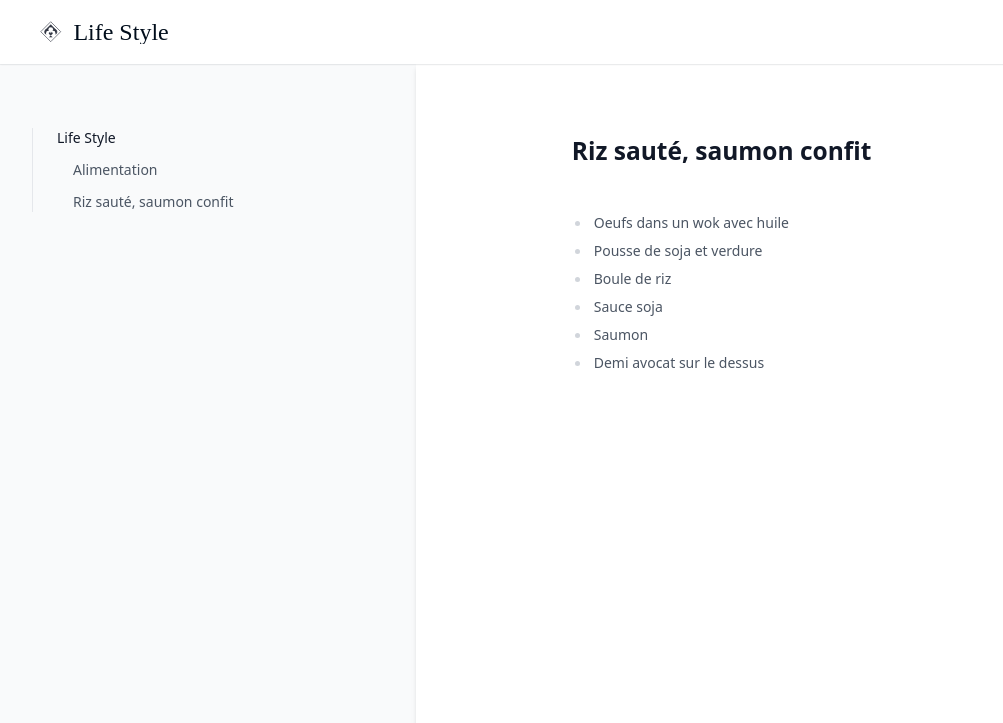
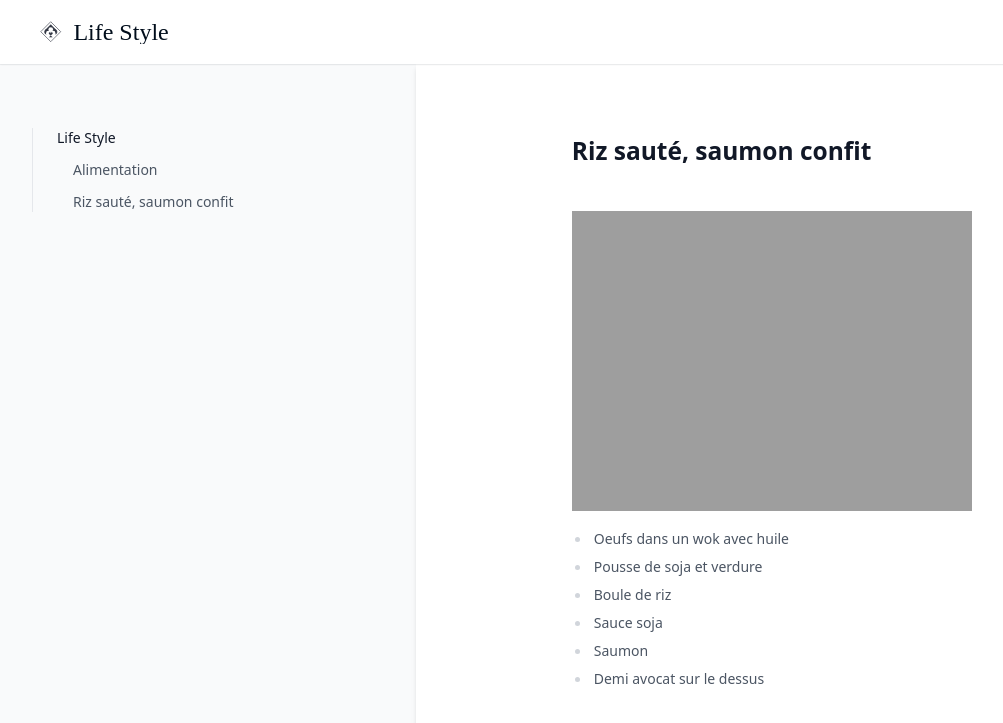
Before and after one commit to greglejeune/ebook, a Jekyll site: the page built from _life/2025-02-05-rice.md, in a window 1280 px wide. Shown: the top 723 px of the page, without its empty margins (0-1003 px from the left). Built offline with Jekyll 4.4.1, drawn with Linux system fonts in a browser that asks for light colours.

Commit message:
Update 2025-02-05-rice.md

```diff
--- a/_life/2025-02-05-rice.md
+++ b/_life/2025-02-05-rice.md
@@ -5,6 +5,8 @@ title: Riz sauté, saumon confit
 
 # Riz sauté, saumon confit
 
+<img src="https://greglejeune.github.io/ebook/img/Cook-rice-salmon.png">
+
 - Oeufs dans un wok avec huile
 - Pousse de soja et verdure
 - Boule de riz
```
